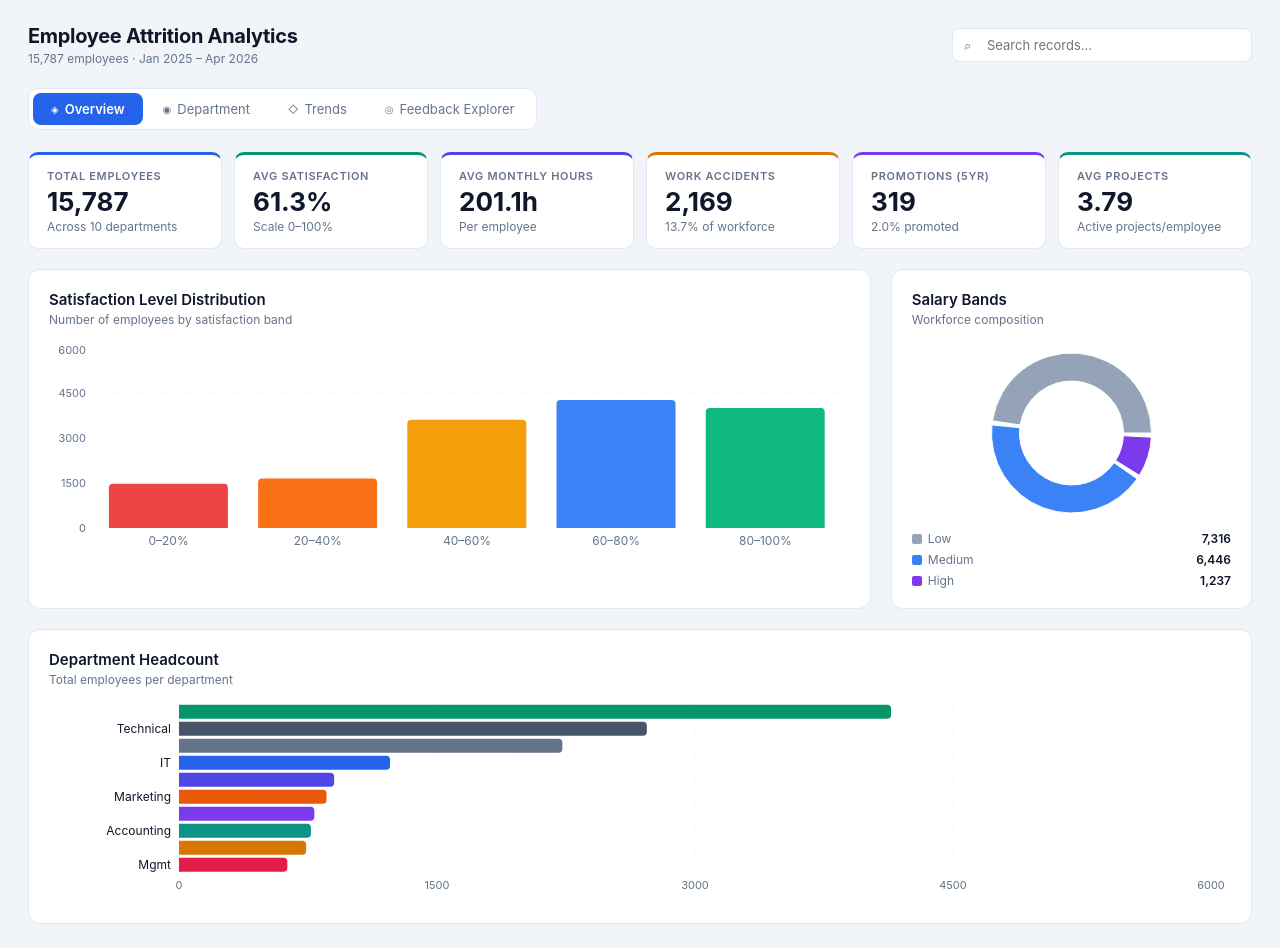
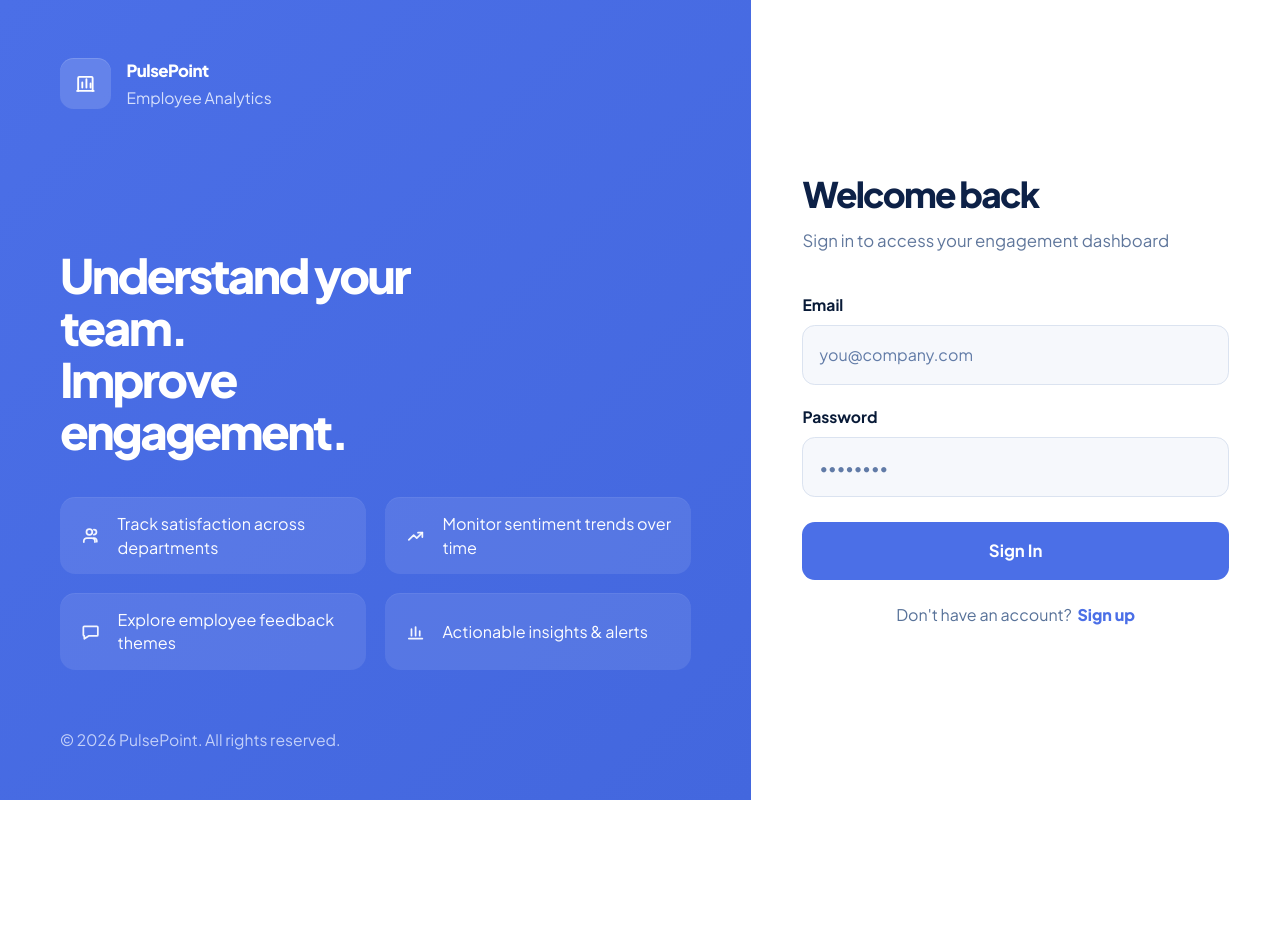
Before and after one commit to kalviumcommunity/S61-0326-Sentio-Data-Science-PulsePoint, a React (Vite) app in the folder employee-survey-analysis/frontend/: page / in a window 1280 px wide. After the commit the page ends 800 px from the top, so only its background shows below. Built offline with nearby package versions, Linux system fonts and the light colour scheme.

Commit message:
Implement authentication UI with login and signup functionality

```diff
--- a/employee-survey-analysis/frontend/src/app/App.jsx
+++ b/employee-survey-analysis/frontend/src/app/App.jsx
@@ -4,6 +4,7 @@ import {
   PieChart, Pie, Cell, XAxis, YAxis, CartesianGrid,
   Tooltip, ResponsiveContainer, Legend
 } from "recharts";
+import { LoginPage, SignupPage } from "../features/auth";
 
 const DEPT_STATS = [
   {dept:"IT",count:1227,avg_satisfaction:0.618,avg_last_eval:0.717,avg_hours:202.2,avg_tenure:3.47,avg_projects:3.82,accidents:164,promotions:3},
@@ -607,66 +608,111 @@ function FeedbackExplorer({search,setSearch,deptFilter,setDeptFilter,salaryFilte
   );
 }
 
-export default function Dashboard() {
-  const [tab,setTab] = useState("overview");
-  const [search,setSearch] = useState("");
-  const [deptFilter,setDeptFilter] = useState("all");
-  const [salaryFilter,setSalaryFilter] = useState("all");
-  const [metric,setMetric] = useState("avg_satisfaction");
+
+
+export default function App() {
+  // All hooks at the top level (always called in the same order)
+  const [authMode, setAuthMode] = useState("login"); // "login" | "signup"
+  const [session, setSession] = useState(null); // { user, access_token }
+  const [notice, setNotice] = useState("");
+  const [tab, setTab] = useState("overview");
+  const [search, setSearch] = useState("");
+  const [deptFilter, setDeptFilter] = useState("all");
+  const [salaryFilter, setSalaryFilter] = useState("all");
+  const [metric, setMetric] = useState("avg_satisfaction");
 
   const tabs = [
-    {id:"overview",label:"Overview",icon:"◈"},
-    {id:"department",label:"Department",icon:"◉"},
-    {id:"trends",label:"Trends",icon:"◇"},
-    {id:"feedback",label:"Feedback Explorer",icon:"◎"}
+    { id: "overview", label: "Overview", icon: "◈" },
+    { id: "department", label: "Department", icon: "◉" },
+    { id: "trends", label: "Trends", icon: "◇" },
+    { id: "feedback", label: "Feedback Explorer", icon: "◎" }
   ];
 
-  return(
-    <div style={{fontFamily:"-apple-system,BlinkMacSystemFont,'Segoe UI',sans-serif",background:C.bg,minHeight:"100vh",padding:"24px 28px"}}>
+  function handleLogout() {
+    setSession(null);
+    setAuthMode("login");
+    setNotice("You have been signed out.");
+  }
+
+  // Conditional rendering only, not conditional hooks
+  if (!session) {
+    if (authMode === "signup") {
+      return (
+        <SignupPage
+          onSwitch={() => { setAuthMode("login"); setNotice(""); }}
+          onSignupSuccess={(response) => {
+            setSession({ user: response.user, access_token: response.access_token });
+            setNotice("");
+          }}
+        />
+      );
+    }
+    return (
+      <LoginPage
+        onSwitch={() => { setAuthMode("signup"); setNotice(""); }}
+        notice={notice}
+        onLoginSuccess={(response) => {
+          setSession({ user: response.user, access_token: response.access_token });
+          setNotice("");
+        }}
+      />
+    );
+  }
+
+  return (
+    <div style={{ fontFamily: "-apple-system,BlinkMacSystemFont,'Segoe UI',sans-serif", background: C.bg, minHeight: "100vh", padding: "24px 28px" }}>
       <style>{`* { box-sizing: border-box; margin: 0; padding: 0; } *::-webkit-scrollbar{width:6px;height:6px} *::-webkit-scrollbar-track{background:#F1F5F9} *::-webkit-scrollbar-thumb{background:#CBD5E1;border-radius:3px}`}</style>
 
       {/* Top Bar */}
-      <div style={{display:"flex",alignItems:"center",justifyContent:"space-between",marginBottom:"22px",flexWrap:"wrap",gap:"12px"}}>
-        <div>
-          <h1 style={{fontSize:"20px",fontWeight:700,color:C.text,letterSpacing:"-0.3px"}}>Employee Attrition Analytics</h1>
-          <p style={{fontSize:"12px",color:C.muted,marginTop:"3px"}}>15,787 employees · Jan 2025 – Apr 2026</p>
+      <div style={{ display: "flex", alignItems: "center", justifyContent: "space-between", marginBottom: "22px", flexWrap: "wrap", gap: "12px" }}>
+        {/* Left: Title and subtitle */}
+        <div style={{ display: "flex", alignItems: "center", gap: 32 }}>
+          <div>
+            <h1 style={{ fontSize: "20px", fontWeight: 700, color: C.text, letterSpacing: "-0.3px", marginBottom: 2 }}>Employee Attrition Analytics</h1>
+            <p style={{ fontSize: "12px", color: C.muted, marginTop: "3px" }}>15,787 employees · Jan 2025 – Apr 2026</p>
+          </div>
         </div>
-
-        {/* Global Search (visible on all tabs) */}
-        <div style={{position:"relative",width:"300px"}}>
-          <span style={{position:"absolute",left:"12px",top:"50%",transform:"translateY(-50%)",fontSize:"13px",color:C.muted,pointerEvents:"none"}}>⌕</span>
-          <input value={search} onChange={e=>setSearch(e.target.value)}
-            placeholder="Search records…"
-            style={{width:"100%",padding:"8px 12px 8px 34px",borderRadius:"8px",border:`1px solid ${C.border}`,
-              background:C.card,fontSize:"13px",outline:"none",color:C.text}}/>
-          {search&&<button onClick={()=>setSearch("")}
-            style={{position:"absolute",right:"10px",top:"50%",transform:"translateY(-50%)",background:"none",border:"none",cursor:"pointer",color:C.muted,fontSize:"14px"}}>×</button>}
+        {/* Center: Search bar */}
+        <div style={{ flex: 1, display: "flex", justifyContent: "center" }}>
+          <div style={{ position: "relative", width: 300 }}>
+            <span style={{ position: "absolute", left: 12, top: "50%", transform: "translateY(-50%)", fontSize: 13, color: C.muted, pointerEvents: "none" }}>⌕</span>
+            <input value={search} onChange={e => setSearch(e.target.value)}
+              placeholder="Search records…"
+              style={{ width: "100%", padding: "8px 12px 8px 34px", borderRadius: 8, border: `1px solid ${C.border}`,
+                background: C.card, fontSize: 13, outline: "none", color: C.text }} />
+            {search && <button onClick={() => setSearch("")}
+              style={{ position: "absolute", right: 10, top: "50%", transform: "translateY(-50%)", background: "none", border: "none", cursor: "pointer", color: C.muted, fontSize: 14 }}>×</button>}
+          </div>
+        </div>
+        {/* Right: Sign Out button */}
+        <div style={{ display: "flex", alignItems: "center" }}>
+          <button onClick={handleLogout} style={{ background: C.red, color: "#fff", border: "none", borderRadius: 6, padding: "8px 18px", fontWeight: 600, fontSize: 13, cursor: "pointer" }}>Sign Out</button>
         </div>
       </div>
 
       {/* Tab Bar */}
-      <div style={{display:"flex",gap:"2px",background:C.card,padding:"4px",borderRadius:"10px",
-        border:`1px solid ${C.border}`,marginBottom:"22px",width:"fit-content"}}>
-        {tabs.map(t=>(
-          <button key={t.id} onClick={()=>setTab(t.id)}
+      <div style={{ display: "flex", gap: "2px", background: C.card, padding: "4px", borderRadius: "10px",
+        border: `1px solid ${C.border}`, marginBottom: "22px", width: "fit-content" }}>
+        {tabs.map(t => (
+          <button key={t.id} onClick={() => setTab(t.id)}
             style={{
-              display:"flex",alignItems:"center",gap:"6px",
-              padding:"8px 18px",borderRadius:"8px",border:"none",cursor:"pointer",
-              fontSize:"13px",fontWeight:tab===t.id?600:400,transition:"all 0.15s",
-              background:tab===t.id?C.blue:"transparent",
-              color:tab===t.id?"#fff":C.muted
+              display: "flex", alignItems: "center", gap: "6px",
+              padding: "8px 18px", borderRadius: "8px", border: "none", cursor: "pointer",
+              fontSize: "13px", fontWeight: tab === t.id ? 600 : 400, transition: "all 0.15s",
+              background: tab === t.id ? C.blue : "transparent",
+              color: tab === t.id ? "#fff" : C.muted
             }}>
-            <span style={{fontSize:"10px"}}>{t.icon}</span>
+            <span style={{ fontSize: "10px" }}>{t.icon}</span>
             {t.label}
           </button>
         ))}
       </div>
 
       {/* Dashboard Content */}
-      {tab==="overview" && <Overview/>}
-      {tab==="department" && <Department metric={metric} setMetric={setMetric}/>}
-      {tab==="trends" && <Trends/>}
-      {tab==="feedback" && (
+      {tab === "overview" && <Overview />}
+      {tab === "department" && <Department metric={metric} setMetric={setMetric} />}
+      {tab === "trends" && <Trends />}
+      {tab === "feedback" && (
         <FeedbackExplorer
           search={search} setSearch={setSearch}
           deptFilter={deptFilter} setDeptFilter={setDeptFilter}
```
